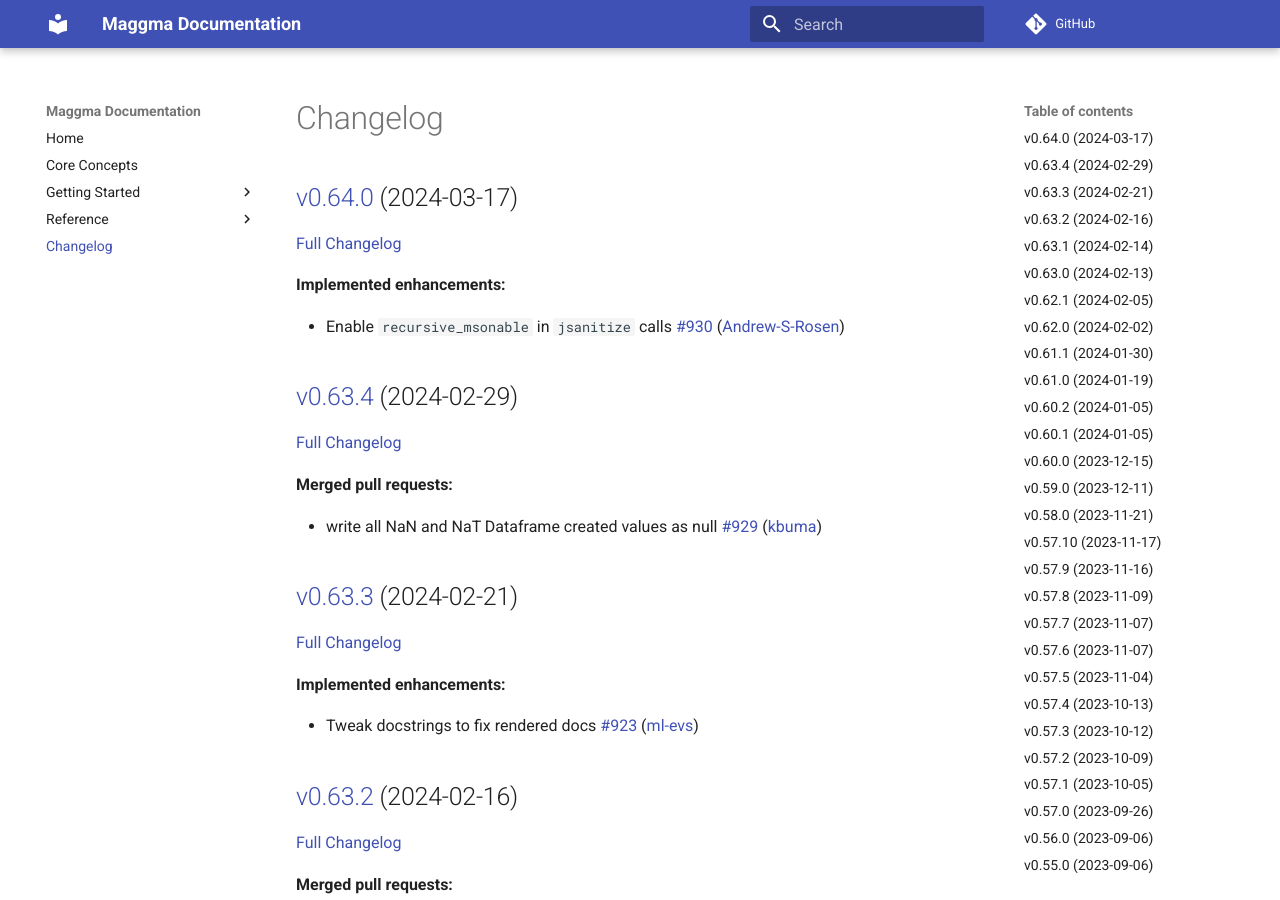
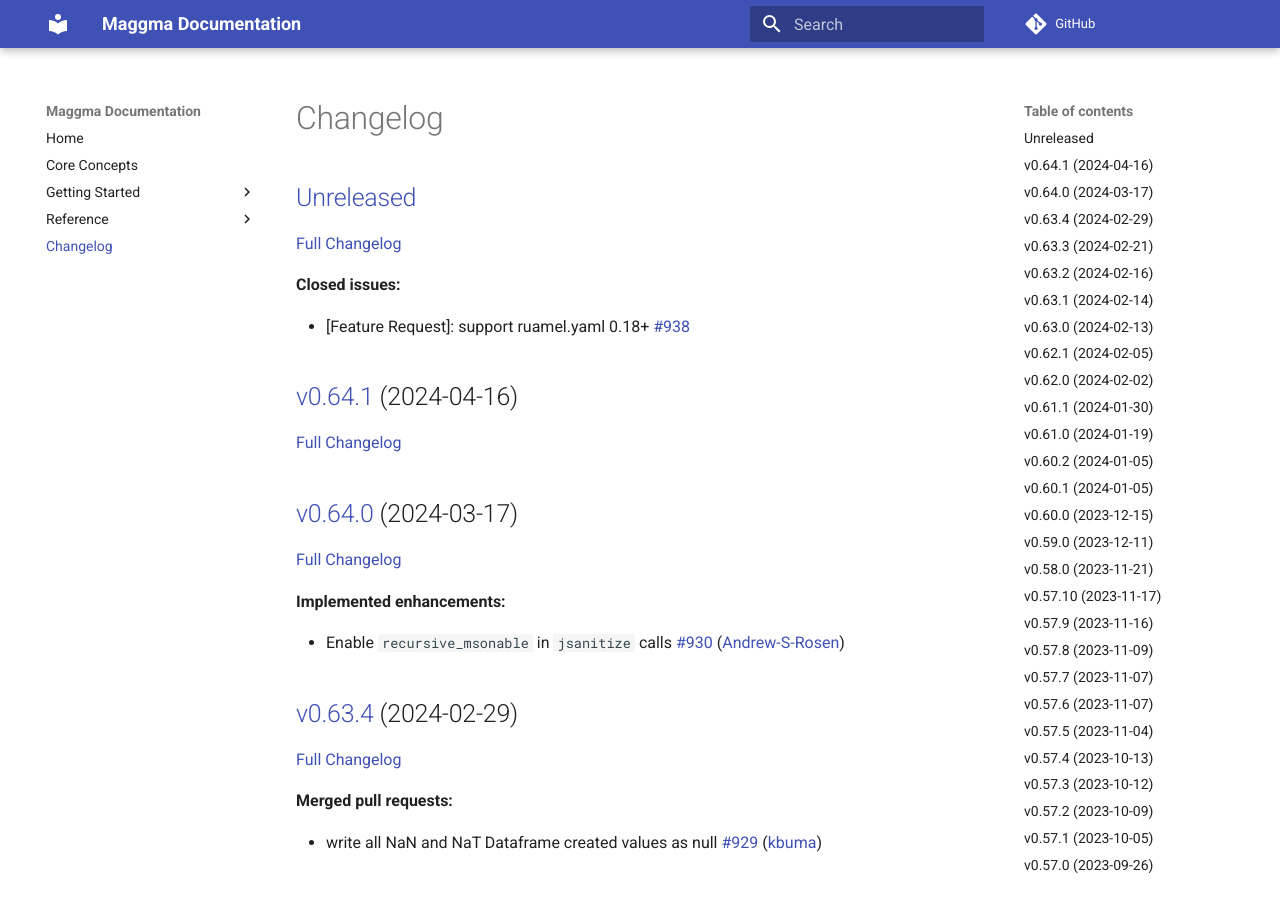
Before and after one commit to materialsproject/maggma, an MkDocs documentation site: the page built from docs/CHANGELOG.md, in a window 1280 px wide and 900 px high. Built offline with MkDocs 1.6.1 and Material for MkDocs 9.7.7, drawn with Linux system fonts in a browser that asks for light colours; comment, search, counter and statistics services are not loaded; some of the changed text lies outside the part shown.

Commit message:
Updated CHANGELOG.md

```diff
--- a/docs/CHANGELOG.md
+++ b/docs/CHANGELOG.md
@@ -1,4 +1,16 @@
 # Changelog
+
+## [Unreleased](https://github.com/materialsproject/maggma/tree/HEAD)
+
+[Full Changelog](https://github.com/materialsproject/maggma/compare/v0.64.1...HEAD)
+
+**Closed issues:**
+
+- \[Feature Request\]: support ruamel.yaml 0.18+ [\#938](https://github.com/materialsproject/maggma/issues/938)
+
+## [v0.64.1](https://github.com/materialsproject/maggma/tree/v0.64.1) (2024-04-16)
+
+[Full Changelog](https://github.com/materialsproject/maggma/compare/v0.64.0...v0.64.1)
 
 ## [v0.64.0](https://github.com/materialsproject/maggma/tree/v0.64.0) (2024-03-17)
 
@@ -283,19 +295,19 @@
 
 ## [v0.53.0](https://github.com/materialsproject/maggma/tree/v0.53.0) (2023-08-02)
 
-[Full Changelog](https://github.com/materialsproject/maggma/compare/v0.52.1...v0.53.0)
+[Full Changelog](https://github.com/materialsproject/maggma/compare/v0.52.2...v0.53.0)
 
 **Merged pull requests:**
 
 - allow \>5GB and turn on multi-part uploads for AWS [\#829](https://github.com/materialsproject/maggma/pull/829) ([kbuma](https://github.com/kbuma))
 
+## [v0.52.2](https://github.com/materialsproject/maggma/tree/v0.52.2) (2023-08-02)
+
+[Full Changelog](https://github.com/materialsproject/maggma/compare/v0.52.1...v0.52.2)
+
 ## [v0.52.1](https://github.com/materialsproject/maggma/tree/v0.52.1) (2023-08-02)
 
-[Full Changelog](https://github.com/materialsproject/maggma/compare/v0.52.2...v0.52.1)
-
-## [v0.52.2](https://github.com/materialsproject/maggma/tree/v0.52.2) (2023-08-02)
-
-[Full Changelog](https://github.com/materialsproject/maggma/compare/v0.52.0...v0.52.2)
+[Full Changelog](https://github.com/materialsproject/maggma/compare/v0.52.0...v0.52.1)
 
 **Merged pull requests:**
 
@@ -405,23 +417,23 @@
 
 ## [v0.51.13](https://github.com/materialsproject/maggma/tree/v0.51.13) (2023-07-06)
 
-[Full Changelog](https://github.com/materialsproject/maggma/compare/v0.51.10...v0.51.13)
+[Full Changelog](https://github.com/materialsproject/maggma/compare/v0.51.11...v0.51.13)
 
 **Merged pull requests:**
 
 - Add explicit store close to resources [\#814](https://github.com/materialsproject/maggma/pull/814) ([munrojm](https://github.com/munrojm))
 
+## [v0.51.11](https://github.com/materialsproject/maggma/tree/v0.51.11) (2023-06-27)
+
+[Full Changelog](https://github.com/materialsproject/maggma/compare/v0.51.12...v0.51.11)
+
+## [v0.51.12](https://github.com/materialsproject/maggma/tree/v0.51.12) (2023-06-27)
+
+[Full Changelog](https://github.com/materialsproject/maggma/compare/v0.51.10...v0.51.12)
+
 ## [v0.51.10](https://github.com/materialsproject/maggma/tree/v0.51.10) (2023-06-27)
 
-[Full Changelog](https://github.com/materialsproject/maggma/compare/v0.51.11...v0.51.10)
-
-## [v0.51.11](https://github.com/materialsproject/maggma/tree/v0.51.11) (2023-06-27)
-
-[Full Changelog](https://github.com/materialsproject/maggma/compare/v0.51.12...v0.51.11)
-
-## [v0.51.12](https://github.com/materialsproject/maggma/tree/v0.51.12) (2023-06-27)
-
-[Full Changelog](https://github.com/materialsproject/maggma/compare/v0.51.9...v0.51.12)
+[Full Changelog](https://github.com/materialsproject/maggma/compare/v0.51.9...v0.51.10)
 
 **Merged pull requests:**
 
@@ -483,19 +495,19 @@
 
 ## [v0.51.4](https://github.com/materialsproject/maggma/tree/v0.51.4) (2023-06-02)
 
-[Full Changelog](https://github.com/materialsproject/maggma/compare/v0.51.3...v0.51.4)
+[Full Changelog](https://github.com/materialsproject/maggma/compare/v0.51.2...v0.51.4)
 
 **Merged pull requests:**
 
 - modify JSONStore file creation [\#792](https://github.com/materialsproject/maggma/pull/792) ([gpetretto](https://github.com/gpetretto))
 
+## [v0.51.2](https://github.com/materialsproject/maggma/tree/v0.51.2) (2023-05-29)
+
+[Full Changelog](https://github.com/materialsproject/maggma/compare/v0.51.3...v0.51.2)
+
 ## [v0.51.3](https://github.com/materialsproject/maggma/tree/v0.51.3) (2023-05-29)
 
-[Full Changelog](https://github.com/materialsproject/maggma/compare/v0.51.2...v0.51.3)
-
-## [v0.51.2](https://github.com/materialsproject/maggma/tree/v0.51.2) (2023-05-29)
-
-[Full Changelog](https://github.com/materialsproject/maggma/compare/v0.51.1...v0.51.2)
+[Full Changelog](https://github.com/materialsproject/maggma/compare/v0.51.1...v0.51.3)
 
 **Merged pull requests:**
 
@@ -853,23 +865,23 @@
 
 ## [v0.44.1](https://github.com/materialsproject/maggma/tree/v0.44.1) (2022-03-08)
 
-[Full Changelog](https://github.com/materialsproject/maggma/compare/v0.44.0...v0.44.1)
+[Full Changelog](https://github.com/materialsproject/maggma/compare/v0.42.0...v0.44.1)
 
 **Merged pull requests:**
 
 - added localhost test for MongoURIStore [\#595](https://github.com/materialsproject/maggma/pull/595) ([jmmshn](https://github.com/jmmshn))
 
+## [v0.42.0](https://github.com/materialsproject/maggma/tree/v0.42.0) (2022-03-07)
+
+[Full Changelog](https://github.com/materialsproject/maggma/compare/v0.43.0...v0.42.0)
+
+## [v0.43.0](https://github.com/materialsproject/maggma/tree/v0.43.0) (2022-03-07)
+
+[Full Changelog](https://github.com/materialsproject/maggma/compare/v0.44.0...v0.43.0)
+
 ## [v0.44.0](https://github.com/materialsproject/maggma/tree/v0.44.0) (2022-03-07)
 
-[Full Changelog](https://github.com/materialsproject/maggma/compare/v0.43.0...v0.44.0)
-
-## [v0.43.0](https://github.com/materialsproject/maggma/tree/v0.43.0) (2022-03-07)
-
-[Full Changelog](https://github.com/materialsproject/maggma/compare/v0.42.0...v0.43.0)
-
-## [v0.42.0](https://github.com/materialsproject/maggma/tree/v0.42.0) (2022-03-07)
-
-[Full Changelog](https://github.com/materialsproject/maggma/compare/v0.41.1...v0.42.0)
+[Full Changelog](https://github.com/materialsproject/maggma/compare/v0.41.1...v0.44.0)
 
 **Merged pull requests:**
 
@@ -949,19 +961,19 @@
 
 ## [v0.36.0](https://github.com/materialsproject/maggma/tree/v0.36.0) (2021-12-06)
 
-[Full Changelog](https://github.com/materialsproject/maggma/compare/v0.35.0...v0.36.0)
+[Full Changelog](https://github.com/materialsproject/maggma/compare/v0.34.0...v0.36.0)
 
 **Merged pull requests:**
 
 - Added on-disk MongoDB compatible MontyStore [\#514](https://github.com/materialsproject/maggma/pull/514) ([utf](https://github.com/utf))
 
+## [v0.34.0](https://github.com/materialsproject/maggma/tree/v0.34.0) (2021-12-01)
+
+[Full Changelog](https://github.com/materialsproject/maggma/compare/v0.35.0...v0.34.0)
+
 ## [v0.35.0](https://github.com/materialsproject/maggma/tree/v0.35.0) (2021-12-01)
 
-[Full Changelog](https://github.com/materialsproject/maggma/compare/v0.34.0...v0.35.0)
-
-## [v0.34.0](https://github.com/materialsproject/maggma/tree/v0.34.0) (2021-12-01)
-
-[Full Changelog](https://github.com/materialsproject/maggma/compare/v0.33.2...v0.34.0)
+[Full Changelog](https://github.com/materialsproject/maggma/compare/v0.33.2...v0.35.0)
 
 **Merged pull requests:**
 
```
